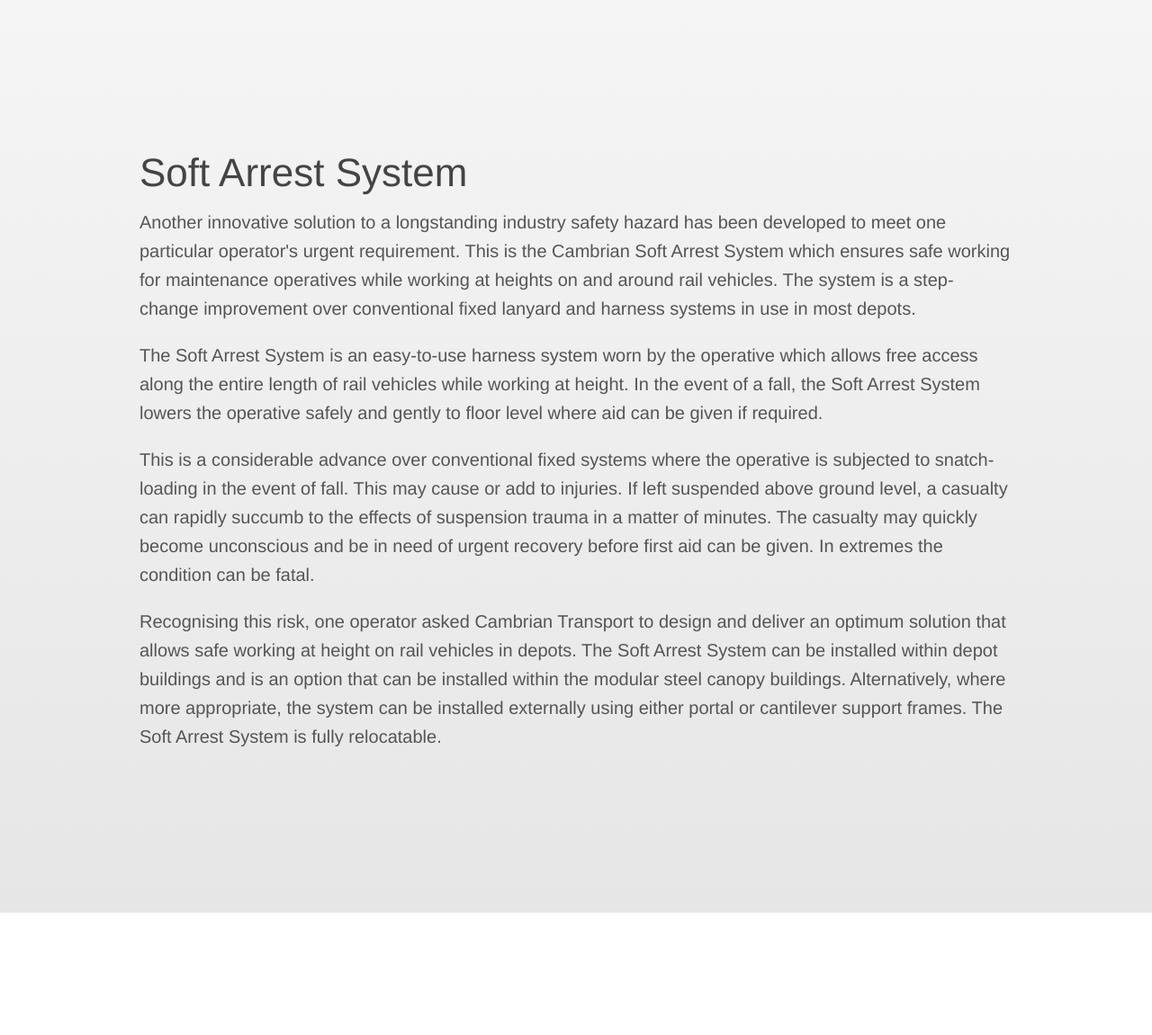
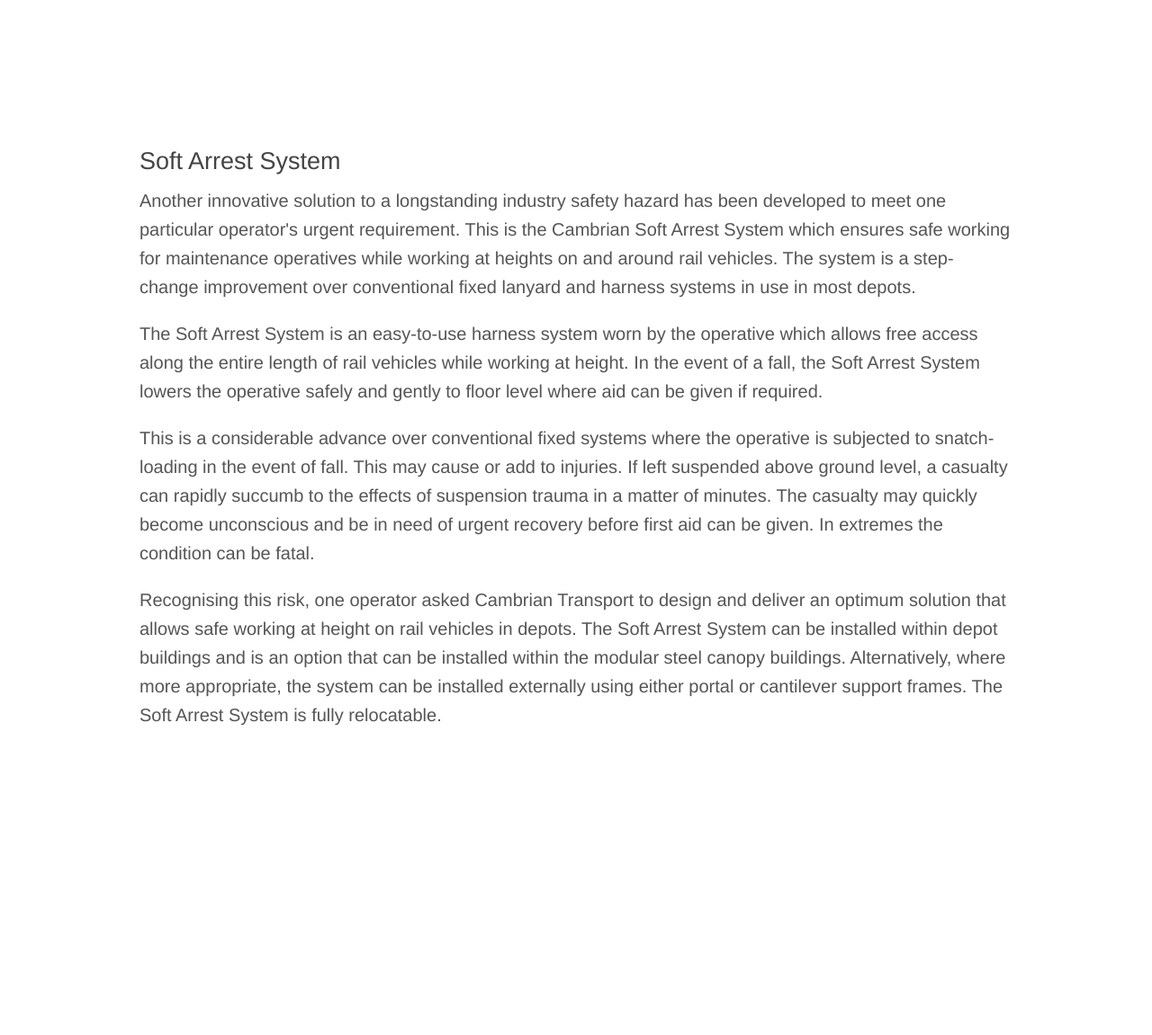
Before and after one commit to Keav/cambriantransport, a PHP site: page /sa.php in a window 1280 px wide. Shown: the part 502-1653 px from the top of the page at 90% size. Run offline with PHP 8.4, Linux system fonts and the light colour scheme; grey boxes are pictures that could not be loaded.

Commit message:
Presentation changes

```diff
--- a/src/sa.php
+++ b/src/sa.php
@@ -18,10 +18,10 @@
 
   <?php include('includes/header.php'); ?>
 
-  <section class="grey" id="about">
+  <section id="about">
     <div class="row content">
       <div class="small-12 columns">
-        <h1>Soft Arrest System</h1>
+        <h3>Soft Arrest System</h3>
         <p>Another innovative solution to a longstanding industry safety hazard has been developed to meet one particular operator's urgent requirement. This is the Cambrian Soft Arrest System which ensures safe working for maintenance operatives while working at heights on and around rail vehicles. The system is a step-change improvement over conventional fixed lanyard and harness systems in use in most depots.</p>
 
         <p>The Soft Arrest System is an easy-to-use harness system worn by the operative which allows free access along the entire length of rail vehicles while working at height. In the event of a fall, the Soft Arrest System lowers the operative safely and gently to floor level where aid can be given if required.</p>
@@ -33,7 +33,7 @@
     </div>
   </section>
 
-  <section>
+  <section class="darkgrey">
     <div class="row content">
       <div class="small-6 columns">
         <div class="flex-video widescreen youtube">
@@ -46,21 +46,11 @@
           <p>A Soft Arrest System designed to protect anyone working t height. Especially suited to the Rail and Transport industry, but could be applied to anywhere that there is regular working at height.</p>
         </div>
         <div>
-          <a class="button" href="http://cambriantransport.com/sa.php">LEARN MORE</a>
+          <a class="button" href="sa.php">LEARN MORE</a>
         </div>
       </div>
-
     </div>
-
   </section>
-
-<!--   <section>
-    <div class="banner splash">
-      <div class="row">
-        <p class="quote">We aim to be the first choice for Transport Consultancy services.</p>
-      </div>
-    </div>
-  </section> -->
 
   <section class="grey" id="about">
     <div class="row content">
@@ -71,8 +61,6 @@
       </div>
     </div>
   </section>
-
-
 
   <?php include('includes/footer.php'); ?>
 
```
